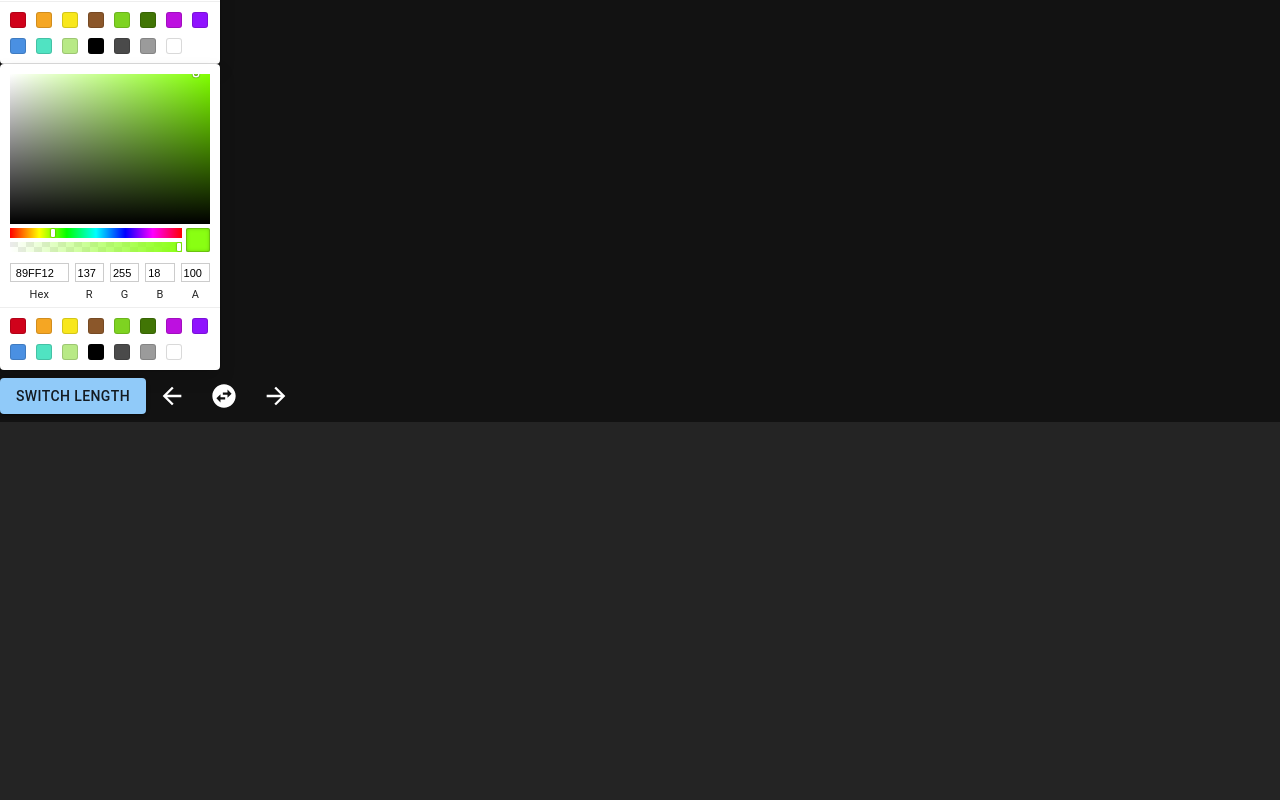
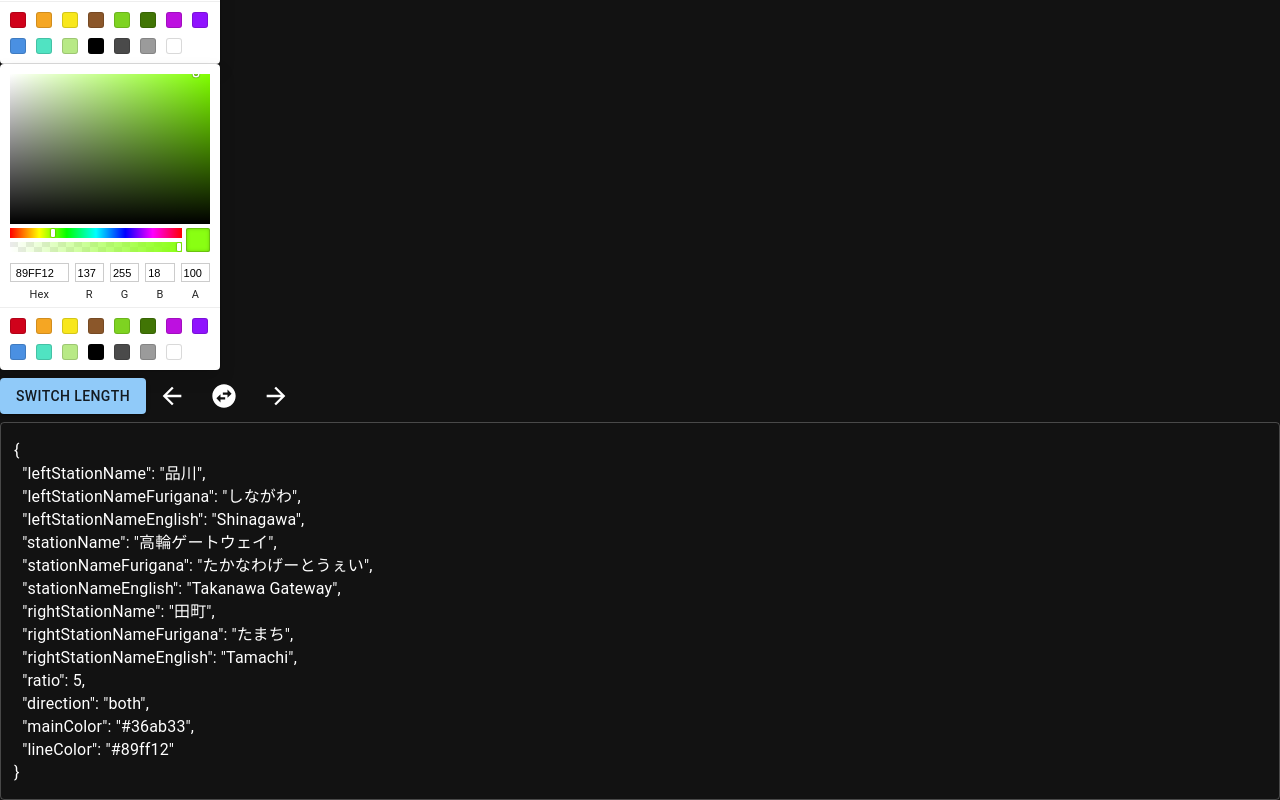
Before and after one commit to AoSankaku/station_sign_generator, a React (Vite) app: page / in a window 1280 px wide. Shown: the part 541-1341 px from the top of the page. Before the commit the page ends 963 px from the top, so only its background shows below. Built offline with nearby package versions, Linux system fonts and the light colour scheme.

Commit message:
Created output json textarea

```diff
--- a/src/App.tsx
+++ b/src/App.tsx
@@ -1,4 +1,4 @@
-import { useState, useRef } from 'react'
+import { useState, useEffect, useRef } from 'react'
 import { Button, TextField, IconButton } from '@mui/material'
 import Header from './components/Header'
 import JrEastSign from './components/signs/JrEastSign'
@@ -26,6 +26,25 @@ const App = () => {
   const [direction, setDirection] = useState<'left' | 'right' | 'both'>('both')
   const [mainColor, setMainColor] = useState('#36ab33')
   const [lineColor, setLineColor] = useState('#89ff12')
+  const [outputJson, setOutputJson] = useState({})
+
+  useEffect(() => {
+    setOutputJson({
+      leftStationName: leftStationName,
+      leftStationNameFurigana: leftStationNameFurigana,
+      leftStationNameEnglish: leftStationNameEnglish,
+      stationName: stationName,
+      stationNameFurigana: stationNameFurigana,
+      stationNameEnglish: stationNameEnglish,
+      rightStationName: rightStationName,
+      rightStationNameFurigana: rightStationNameFurigana,
+      rightStationNameEnglish: rightStationNameEnglish,
+      ratio: ratio,
+      direction: direction,
+      mainColor: mainColor,
+      lineColor: lineColor,
+    })
+  }, [leftStationName, leftStationNameFurigana, leftStationNameEnglish])
 
   const handleSave = () => {
     console.dir(typeof (ref.current))
@@ -92,7 +111,7 @@ const App = () => {
           <ArrowForwardIcon fontSize="inherit" />
         </IconButton>
       </>
-      <></>
+      <TextField fullWidth multiline variant="outlined" value={JSON.stringify(outputJson, null, 2)} />
     </>
   )
 }
```
